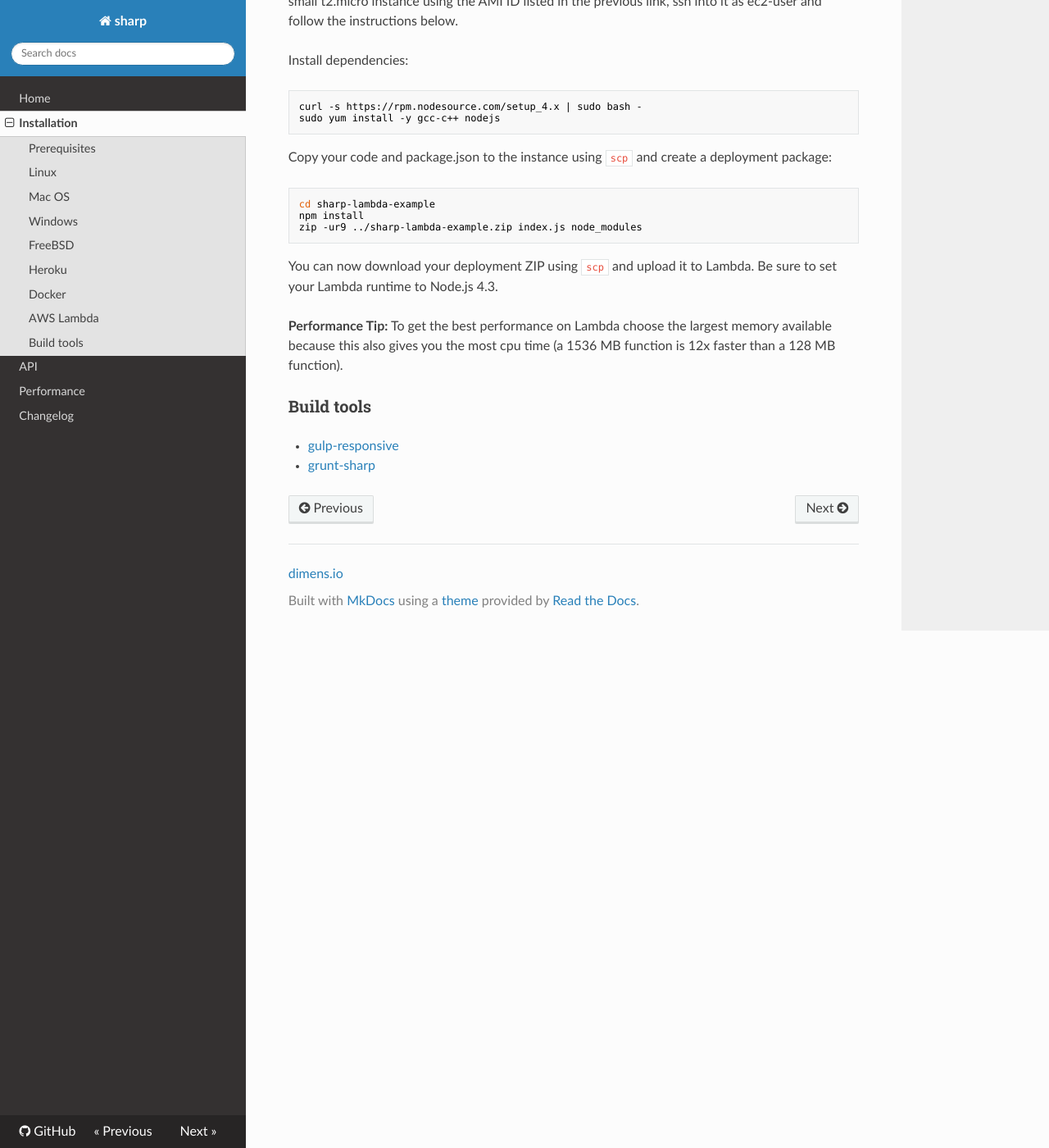
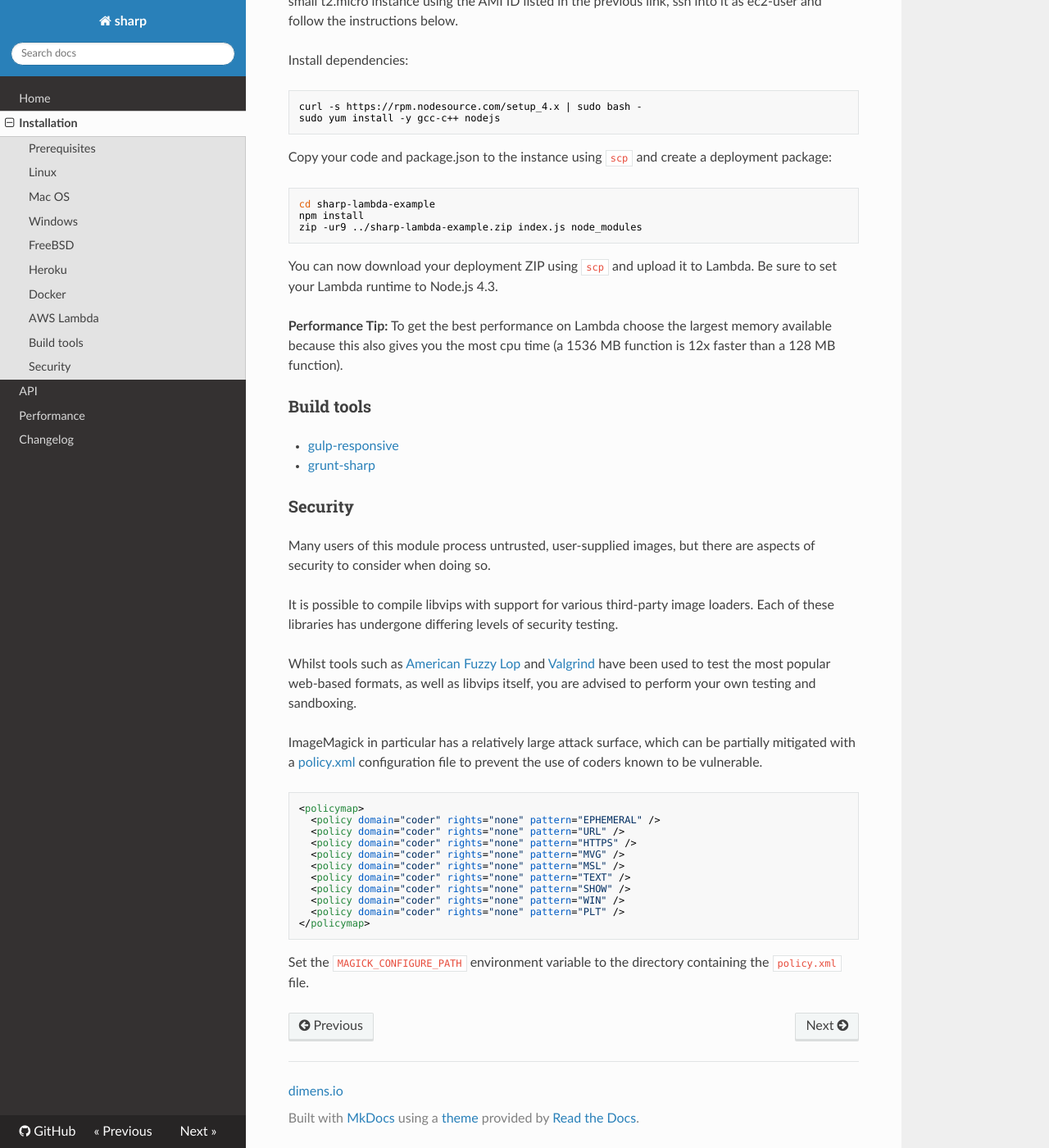
Before and after one commit to webgurucan/node-image-handler, an MkDocs documentation site: the page built from docs/install.md, in a window 1280 px wide and 1400 px high, scrolled down 2686 px. Shown: the whole window at 82% size. Built offline with MkDocs 1.6.1, drawn with Linux system fonts in a browser that asks for light colours; nearby versions of some CDN libraries; old or Windows-style settings are respelled for this version of MkDocs.

Commit message:
Docs: basic security considerations for installation #424

````diff
--- a/docs/install.md
+++ b/docs/install.md
@@ -157,3 +157,38 @@ You can now download your deployment ZIP using `scp` and upload it to Lambda. Be
 
 * [gulp-responsive](https://www.npmjs.com/package/gulp-responsive)
 * [grunt-sharp](https://www.npmjs.com/package/grunt-sharp)
+
+### Security
+
+Many users of this module process untrusted, user-supplied images,
+but there are aspects of security to consider when doing so.
+
+It is possible to compile libvips with support for various third-party image loaders.
+Each of these libraries has undergone differing levels of security testing.
+
+Whilst tools such as [American Fuzzy Lop](http://lcamtuf.coredump.cx/afl/)
+and [Valgrind](http://valgrind.org/) have been used to test
+the most popular web-based formats, as well as libvips itself,
+you are advised to perform your own testing and sandboxing.
+
+ImageMagick in particular has a relatively large attack surface,
+which can be partially mitigated with a
+[policy.xml](http://www.imagemagick.org/script/resources.php)
+configuration file to prevent the use of coders known to be vulnerable.
+
+```xml
+<policymap>
+  <policy domain="coder" rights="none" pattern="EPHEMERAL" />
+  <policy domain="coder" rights="none" pattern="URL" />
+  <policy domain="coder" rights="none" pattern="HTTPS" />
+  <policy domain="coder" rights="none" pattern="MVG" />
+  <policy domain="coder" rights="none" pattern="MSL" />
+  <policy domain="coder" rights="none" pattern="TEXT" />
+  <policy domain="coder" rights="none" pattern="SHOW" />
+  <policy domain="coder" rights="none" pattern="WIN" />
+  <policy domain="coder" rights="none" pattern="PLT" />
+</policymap>
+```
+
+Set the `MAGICK_CONFIGURE_PATH` environment variable
+to the directory containing the `policy.xml` file.
````
